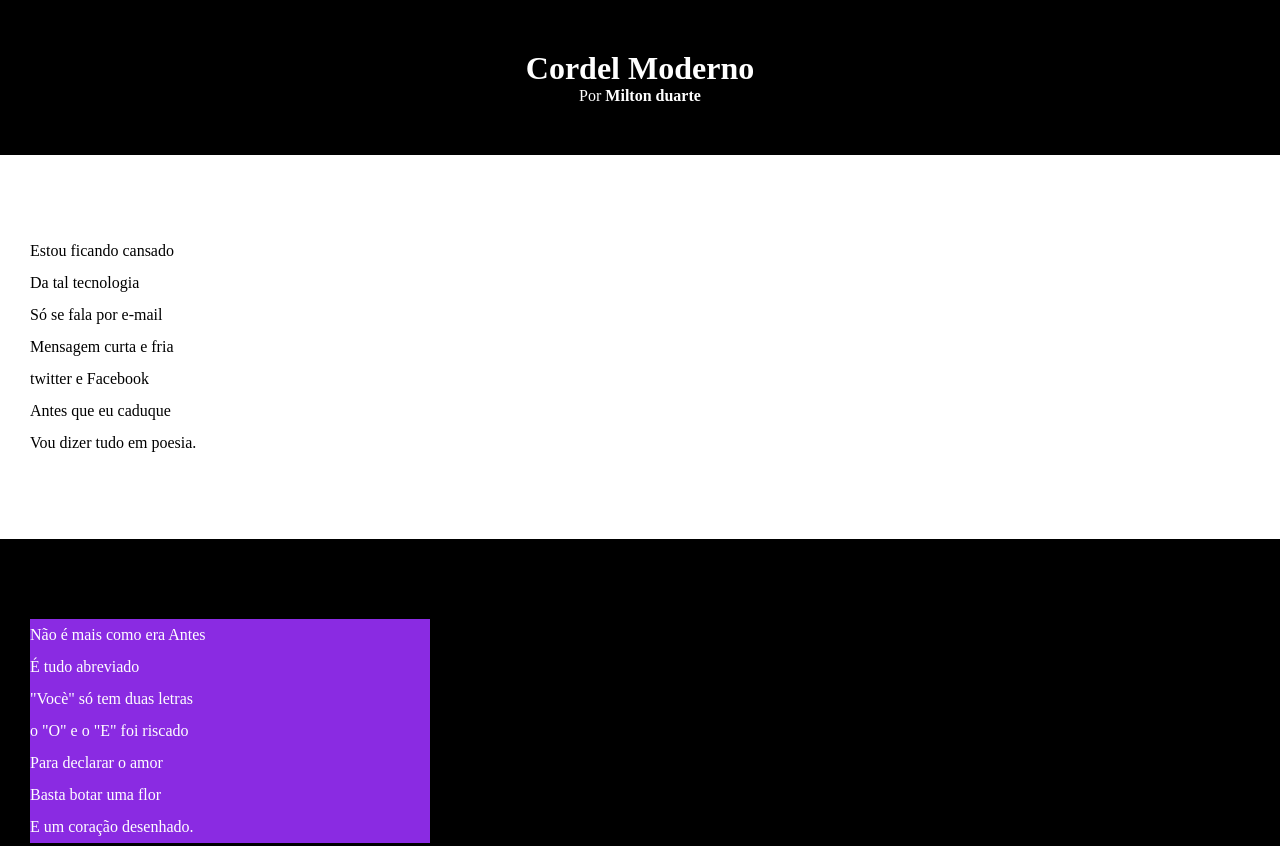
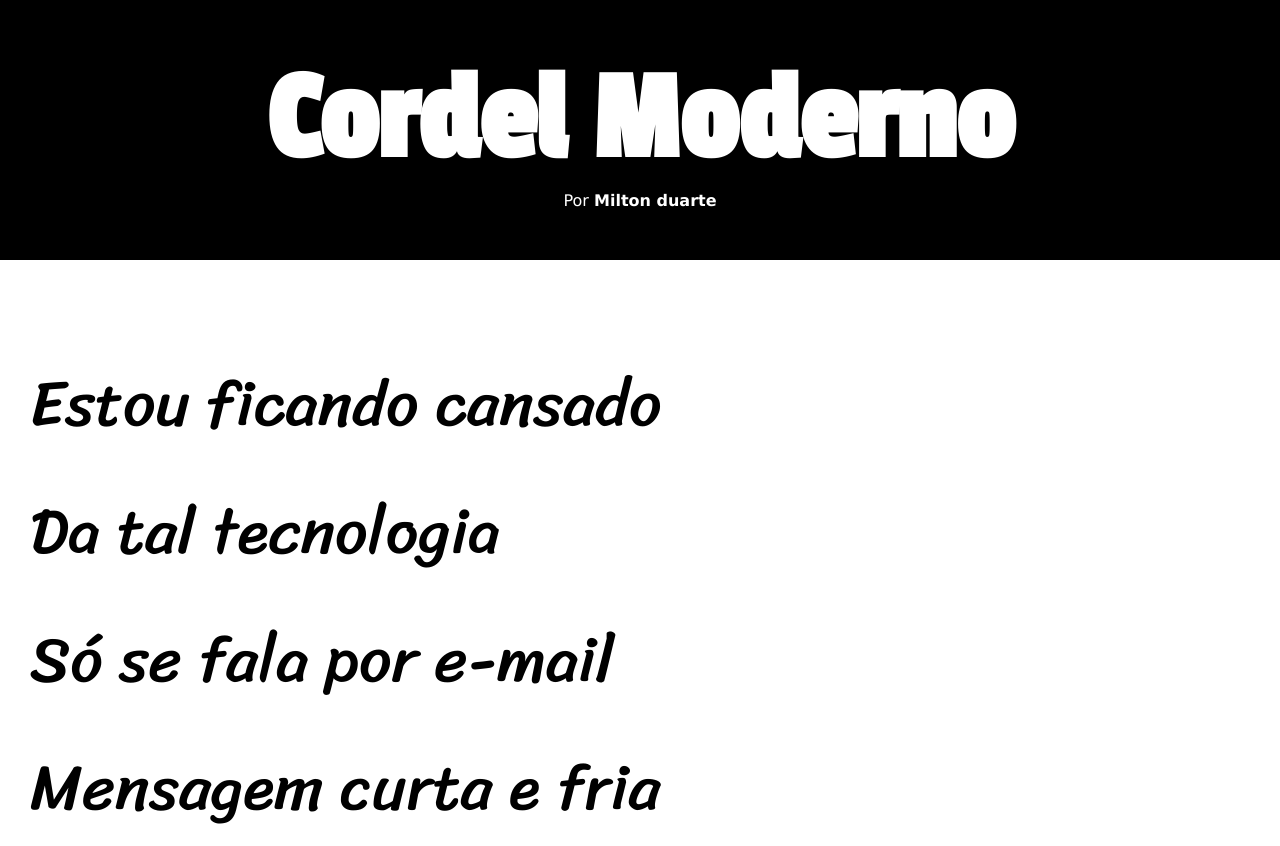
Before and after one commit to igor4022/html-css, a plain HTML site: page Desafios/d001/index.html in a window 1280 px wide. Shown: the top 846 px of the page. Drawn offline with Linux system fonts and the light colour scheme.

Commit message:
atualização de estilos do d001

```diff
--- a/Desafios/d001/estilo/style.css
+++ b/Desafios/d001/estilo/style.css
@@ -1,4 +1,14 @@
 @charset "UTF-8";
+
+@import url('https://fonts.googleapis.com/css2?family=Passion+One:wgth@400;700;900&display=swap');
+
+@import url('https://fonts.googleapis.com/css2?family=Sriracha&display=swap');
+
+:root{
+    --fonte1: Verdana, Geneva, Tahoma, sans-serif;
+    --fonte2: 'Passion One', cursive;
+    --fonte3: 'Sriracha', cursirve;
+}
 
 * {
     margin: 0px;
@@ -8,6 +18,7 @@
 html, body {
     min-height: 100vh;
     background-color: darkgray;
+    font-family: var(--fonte1);
 }
 
 header{
@@ -19,6 +30,8 @@ header{
 header > h1{
     padding-top: 50px;
     font-variant: small-capps;
+    font-family: var(--fonte2);
+    font-size: 10vw;
 }
 
 header{
@@ -40,6 +53,8 @@ section{
     padding-bottom: 10vh;
     line-height: 2em;
     padding-left: 30px;
+    font-family: var(--fonte3);
+    font-size: 5vw;
 }
 section.normal{
     background-color: white;
@@ -52,8 +67,9 @@ section.imagem{
 }
 
 section.imagem > p{
+    display: inline-block;
+    padding: 5px;
     background-color: blueviolet;
-    width: 400px;
 }
 
 
```
